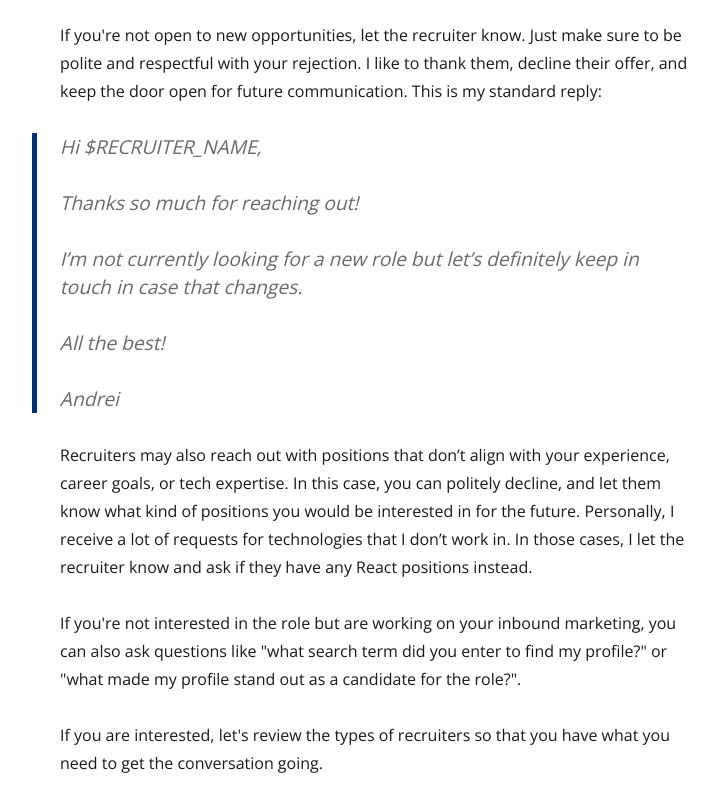
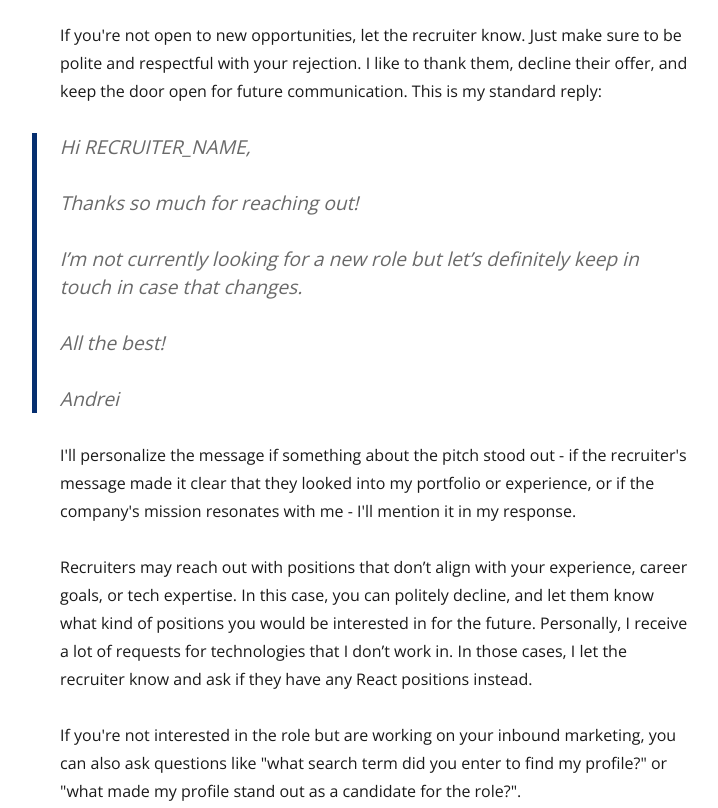
Before and after one commit to andreidobrinski/blog, a Gatsby site: page /a-developers-guide-to-working-with-recruiters/ in a window 1280 px wide. Shown: the part 1460-2268 px from the top of the page, without its empty margins (265-983 px from the left). Built offline with nearby package versions, Linux system fonts and the light colour scheme; Gatsby itself is replaced by a stand-in of ours; some packages are replaced by stand-ins of ours.

Commit message:
update recruiter post

```diff
--- a/content/blog/a-developers-guide-to-working-with-recruiters/index.md
+++ b/content/blog/a-developers-guide-to-working-with-recruiters/index.md
@@ -1,6 +1,7 @@
 ---
 title: A Developer's Guide to Working with Recruiters
 date: '2021-08-05'
+updated: '2021-08-10'
 description: Understanding recruiters and how to respond to their messages
 ---
 
@@ -28,7 +29,7 @@ Let's start with the scenario where the position does not align with what you ar
 
 If you're not open to new opportunities, let the recruiter know. Just make sure to be polite and respectful with your rejection. I like to thank them, decline their offer, and keep the door open for future communication. This is my standard reply:
 
-> Hi $RECRUITER_NAME,
+> Hi RECRUITER_NAME,
 >
 > Thanks so much for reaching out!
 >
@@ -38,7 +39,9 @@ If you're not open to new opportunities, let the recruiter know. Just make sure
 >
 > Andrei
 
-Recruiters may also reach out with positions that don’t align with your experience, career goals, or tech expertise. In this case, you can politely decline, and let them know what kind of positions you would be interested in for the future. Personally, I receive a lot of requests for technologies that I don’t work in. In those cases, I let the recruiter know and ask if they have any React positions instead.
+I'll personalize the message if something about the pitch stood out - if the recruiter's message made it clear that they looked into my portfolio or experience, or if the company's mission resonates with me - I'll mention it in my response.
+
+Recruiters may reach out with positions that don’t align with your experience, career goals, or tech expertise. In this case, you can politely decline, and let them know what kind of positions you would be interested in for the future. Personally, I receive a lot of requests for technologies that I don’t work in. In those cases, I let the recruiter know and ask if they have any React positions instead.
 
 If you're not interested in the role but are working on your inbound marketing, you can also ask questions like "what search term did you enter to find my profile?" or "what made my profile stand out as a candidate for the role?".
 
```
